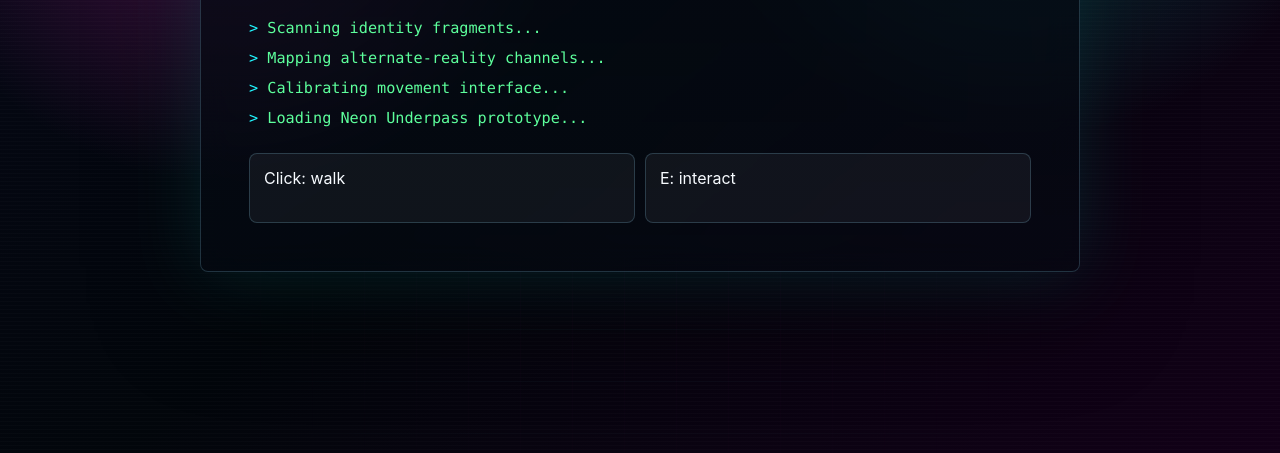
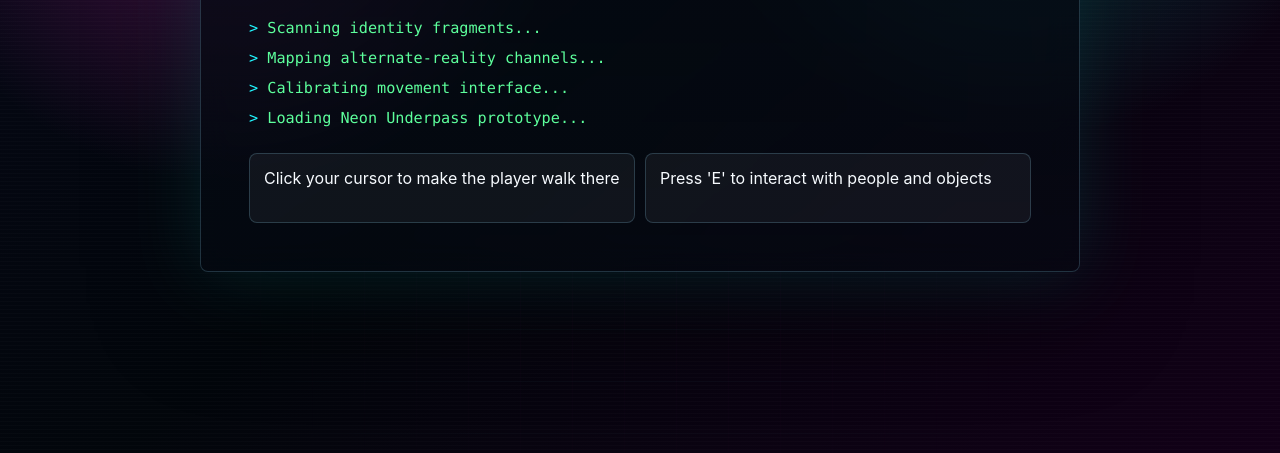
Before and after one commit to bmiranda06/anime-final-project, a plain HTML site: page index.html in a window 1280 px wide. Both pictures are taken after a click on the button "START". Shown: the part 347-800 px from the top of the page. Drawn offline with Linux system fonts and the light colour scheme.

Commit message:
added dream sequence stuff, specifically the drawing board

```diff
--- a/index.html
+++ b/index.html
@@ -28,8 +28,8 @@
           </div>
           <ul id="boot-lines" class="boot-lines" aria-live="polite"></ul>
           <div class="instruction-grid">
-            <span>Click: walk</span>
-            <span>E: interact</span>
+            <span>Click your cursor to make the player walk there</span>
+            <span>Press 'E' to interact with people and objects</span>
           </div>
         </div>
       </section>
```
